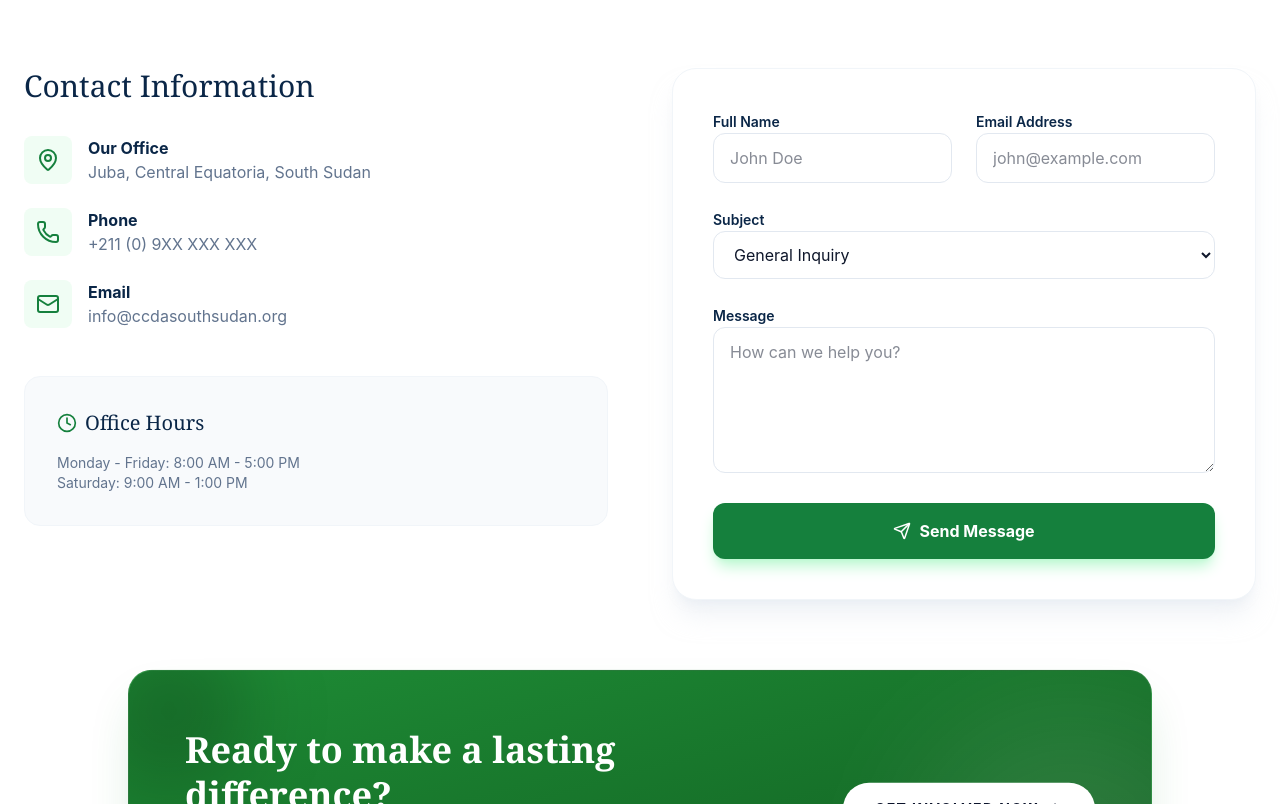
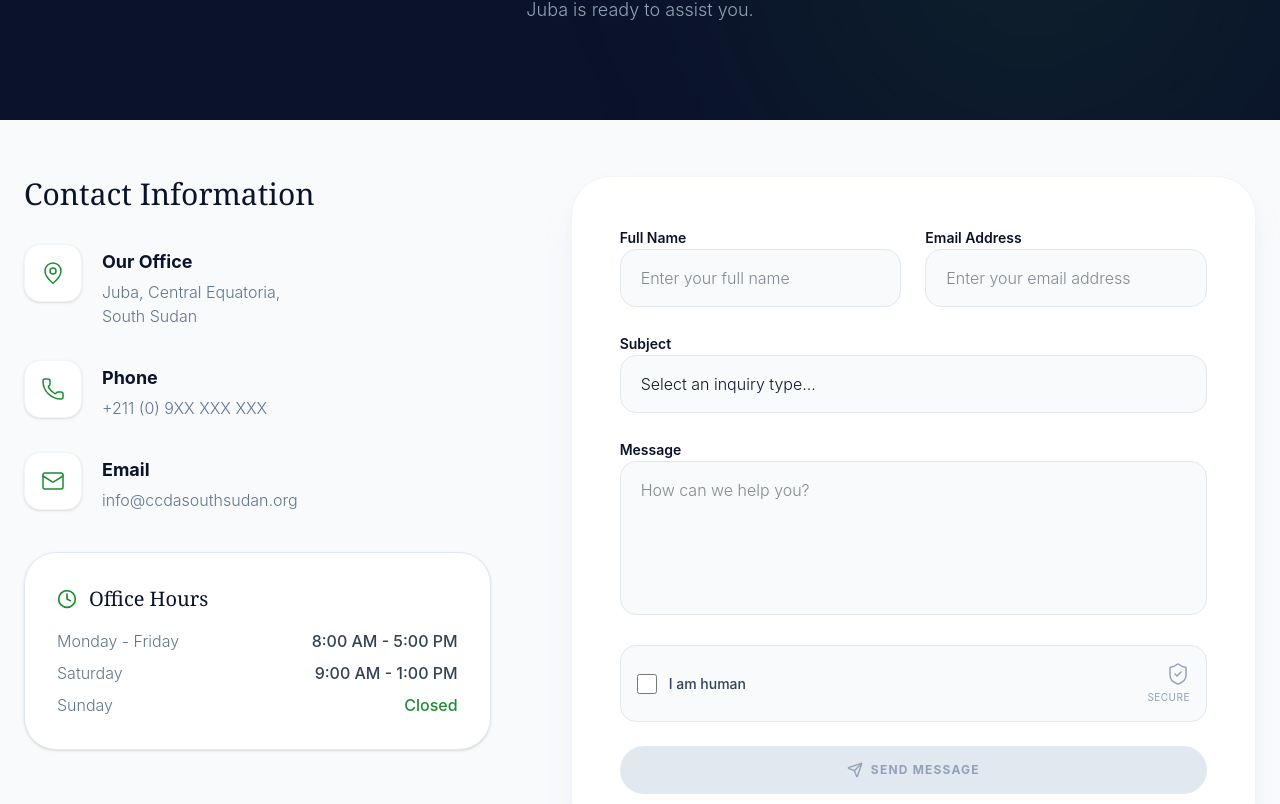
Before and after one commit to Hon-Tap/ccda-website, a Next.js app: page /contact in a window 1280 px wide. Shown: the part 316-1120 px from the top of the page. Built offline with nearby package versions, Linux system fonts and the light colour scheme.

Commit message:
Updating contact file

```diff
--- a/src/app/contact/page.tsx
+++ b/src/app/contact/page.tsx
@@ -1,120 +1,195 @@
 "use client";
 
-import React from "react";
+import React, { useState } from "react";
 import { motion } from "framer-motion";
-import { Mail, Phone, MapPin, Send, Clock } from "lucide-react";
+import { Mail, Phone, MapPin, Send, Clock, ShieldCheck } from "lucide-react";
+
+/* =========================================================
+   ANIMATION VARIANTS
+========================================================= */
+const fadeUp = {
+  hidden: { opacity: 0, y: 30 },
+  visible: { opacity: 1, y: 0, transition: { duration: 0.6, ease: "easeOut" } }
+};
+
+const staggerContainer = {
+  hidden: { opacity: 0 },
+  visible: {
+    opacity: 1,
+    transition: { staggerChildren: 0.1, delayChildren: 0.1 }
+  }
+};
 
 export default function ContactPage() {
+  const [isHuman, setIsHuman] = useState(false);
+
   return (
-    <main className="min-h-screen bg-white">
-      {/* Header Section */}
-      <section className="pt-32 pb-16 bg-[#0a2647] text-white px-6">
-        <div className="max-w-7xl mx-auto">
-          <motion.h1
-            initial={{ opacity: 0, y: 20 }}
-            animate={{ opacity: 1, y: 0 }}
-            className="text-4xl md:text-5xl font-serif mb-4"
-          >
+    <main className="min-h-screen bg-slate-50 font-sans">
+      {/* --- HEADER SECTION --- */}
+      <section className="pt-40 pb-24 bg-[#0b132b] text-white px-6 relative overflow-hidden">
+        {/* Subtle background glow */}
+        <div className="absolute top-0 right-0 w-[500px] h-[500px] bg-[#1e8b35]/10 rounded-full blur-[120px] pointer-events-none" />
+
+        <div className="max-w-7xl mx-auto relative z-10 text-center">
+          <motion.div initial="hidden" animate="visible" variants={staggerContainer} className="space-y-6">
+            <motion.h4 variants={fadeUp} className="text-[#1e8b35] font-bold uppercase tracking-[0.2em] text-xs">
+              Reach Out
+            </motion.h4>
+            <motion.h1 variants={fadeUp} className="text-5xl md:text-6xl font-serif tracking-tight">
               Get in Touch
             </motion.h1>
-          <p className="text-blue-100 max-w-2xl font-light">
-            Have questions about our programs or want to partner with us? Our team in Juba is ready to hear from you.
-          </p>
+            <motion.p variants={fadeUp} className="text-slate-400 max-w-2xl mx-auto font-light text-lg">
+              Have questions about our programs or want to partner with us? Our team in Juba is ready to assist you.
+            </motion.p>
+          </motion.div>
         </div>
       </section>
 
-      <section className="py-20 px-6">
-        <div className="max-w-7xl mx-auto grid lg:grid-cols-2 gap-16">
+      {/* --- CONTACT CONTENT --- */}
+      <section className="py-24 px-6 -mt-10 relative z-20">
+        <div className="max-w-7xl mx-auto grid lg:grid-cols-12 gap-12 lg:gap-20">
 
-          {/* Contact Information */}
+          {/* Left: Contact Information */}
           <motion.div
-            initial={{ opacity: 0, x: -20 }}
-            animate={{ opacity: 1, x: 0 }}
-            className="space-y-12"
+            initial="hidden" whileInView="visible" variants={staggerContainer} viewport={{ once: true }}
+            className="lg:col-span-5 space-y-10"
           >
             <div>
-              <h2 className="text-3xl font-serif text-[#0a2647] mb-8">Contact Information</h2>
-              <div className="space-y-6">
-                <div className="flex items-start gap-4">
-                  <div className="p-3 bg-green-50 text-primary-green rounded-lg">
-                    <MapPin size={24} />
+              <h2 className="text-3xl font-serif text-[#0b132b] mb-8">Contact Information</h2>
+              <div className="space-y-8">
+                {/* Office */}
+                <motion.div variants={fadeUp} className="flex items-start gap-5 group">
+                  <div className="p-4 bg-white shadow-sm border border-slate-100 rounded-2xl text-[#1e8b35] group-hover:bg-[#1e8b35] group-hover:text-white transition-colors duration-300">
+                    <MapPin size={24} strokeWidth={1.5} />
                   </div>
-                  <div>
-                    <h4 className="font-bold text-[#0a2647]">Our Office</h4>
-                    <p className="text-slate-500">Juba, Central Equatoria, South Sudan</p>
+                  <div className="pt-1">
+                    <h4 className="font-bold text-[#0b132b] text-lg">Our Office</h4>
+                    <p className="text-slate-500 font-light mt-1">Juba, Central Equatoria,<br/>South Sudan</p>
+                  </div>
+                </motion.div>
+
+                {/* Phone */}
+                <motion.div variants={fadeUp} className="flex items-start gap-5 group">
+                  <div className="p-4 bg-white shadow-sm border border-slate-100 rounded-2xl text-[#1e8b35] group-hover:bg-[#1e8b35] group-hover:text-white transition-colors duration-300">
+                    <Phone size={24} strokeWidth={1.5} />
+                  </div>
+                  <div className="pt-1">
+                    <h4 className="font-bold text-[#0b132b] text-lg">Phone</h4>
+                    <p className="text-slate-500 font-light mt-1">+211 (0) 9XX XXX XXX</p>
+                  </div>
+                </motion.div>
+
+                {/* Email */}
+                <motion.div variants={fadeUp} className="flex items-start gap-5 group">
+                  <div className="p-4 bg-white shadow-sm border border-slate-100 rounded-2xl text-[#1e8b35] group-hover:bg-[#1e8b35] group-hover:text-white transition-colors duration-300">
+                    <Mail size={24} strokeWidth={1.5} />
+                  </div>
+                  <div className="pt-1">
+                    <h4 className="font-bold text-[#0b132b] text-lg">Email</h4>
+                    <p className="text-slate-500 font-light mt-1">info@ccdasouthsudan.org</p>
+                  </div>
+                </motion.div>
               </div>
             </div>
 
-                <div className="flex items-start gap-4">
-                  <div className="p-3 bg-green-50 text-primary-green rounded-lg">
-                    <Phone size={24} />
-                  </div>
-                  <div>
-                    <h4 className="font-bold text-[#0a2647]">Phone</h4>
-                    <p className="text-slate-500">+211 (0) 9XX XXX XXX</p>
-                  </div>
-                </div>
-
-                <div className="flex items-start gap-4">
-                  <div className="p-3 bg-green-50 text-primary-green rounded-lg">
-                    <Mail size={24} />
-                  </div>
-                  <div>
-                    <h4 className="font-bold text-[#0a2647]">Email</h4>
-                    <p className="text-slate-500">info@ccdasouthsudan.org</p>
-                  </div>
-                </div>
-              </div>
-            </div>
-
-            <div className="p-8 bg-slate-50 rounded-2xl border border-slate-100">
-              <h3 className="text-xl font-serif text-[#0a2647] mb-4 flex items-center gap-2">
-                <Clock size={20} className="text-primary-green" />
+            {/* Office Hours Card */}
+            <motion.div variants={fadeUp} className="p-8 bg-white rounded-[2rem] border border-slate-200 shadow-sm">
+              <h3 className="text-xl font-serif text-[#0b132b] mb-4 flex items-center gap-3">
+                <Clock size={20} className="text-[#1e8b35]" />
                 Office Hours
               </h3>
-              <p className="text-slate-500 text-sm">Monday - Friday: 8:00 AM - 5:00 PM</p>
-              <p className="text-slate-500 text-sm">Saturday: 9:00 AM - 1:00 PM</p>
-            </div>
+              <ul className="space-y-2 text-slate-500 font-light">
+                <li className="flex justify-between"><span>Monday - Friday</span> <span className="font-medium text-slate-700">8:00 AM - 5:00 PM</span></li>
+                <li className="flex justify-between"><span>Saturday</span> <span className="font-medium text-slate-700">9:00 AM - 1:00 PM</span></li>
+                <li className="flex justify-between"><span>Sunday</span> <span className="font-medium text-[#1e8b35]">Closed</span></li>
+              </ul>
+            </motion.div>
           </motion.div>
 
-          {/* Contact Form */}
+          {/* Right: Contact Form */}
           <motion.div
-            initial={{ opacity: 0, x: 20 }}
-            animate={{ opacity: 1, x: 0 }}
-            className="bg-white p-8 md:p-10 rounded-3xl shadow-xl shadow-slate-200/50 border border-slate-100"
+            initial={{ opacity: 0, y: 30 }}
+            whileInView={{ opacity: 1, y: 0 }}
+            viewport={{ once: true }}
+            transition={{ duration: 0.8 }}
+            className="lg:col-span-7"
           >
-            <form className="space-y-6">
+            <div className="bg-white p-8 md:p-12 rounded-[2.5rem] shadow-xl shadow-slate-200/50 border border-slate-100">
+              <form className="space-y-6" onSubmit={(e) => e.preventDefault()}>
+
                 <div className="grid md:grid-cols-2 gap-6">
                   <div className="space-y-2">
-                  <label className="text-sm font-semibold text-[#0a2647]">Full Name</label>
-                  <input type="text" className="w-full px-4 py-3 rounded-xl border border-slate-200 focus:border-primary-green focus:ring-2 focus:ring-green-100 outline-none transition-all" placeholder="John Doe" />
+                    <label className="text-sm font-semibold text-[#0b132b]">Full Name</label>
+                    <input
+                      type="text"
+                      className="w-full px-5 py-4 bg-slate-50 rounded-2xl border border-slate-200 focus:bg-white focus:border-[#1e8b35] focus:ring-4 focus:ring-[#1e8b35]/10 outline-none transition-all font-light"
+                      placeholder="Enter your full name"
+                    />
                   </div>
                   <div className="space-y-2">
-                  <label className="text-sm font-semibold text-[#0a2647]">Email Address</label>
-                  <input type="email" className="w-full px-4 py-3 rounded-xl border border-slate-200 focus:border-primary-green focus:ring-2 focus:ring-green-100 outline-none transition-all" placeholder="john@example.com" />
+                    <label className="text-sm font-semibold text-[#0b132b]">Email Address</label>
+                    <input
+                      type="email"
+                      className="w-full px-5 py-4 bg-slate-50 rounded-2xl border border-slate-200 focus:bg-white focus:border-[#1e8b35] focus:ring-4 focus:ring-[#1e8b35]/10 outline-none transition-all font-light"
+                      placeholder="Enter your email address"
+                    />
                   </div>
                 </div>
 
                 <div className="space-y-2">
-                <label className="text-sm font-semibold text-[#0a2647]">Subject</label>
-                <select className="w-full px-4 py-3 rounded-xl border border-slate-200 outline-none">
-                  <option>General Inquiry</option>
-                  <option>Partnership Proposal</option>
-                  <option>Donation Question</option>
-                  <option>Program Information</option>
+                  <label className="text-sm font-semibold text-[#0b132b]">Subject</label>
+                  <select className="w-full px-5 py-4 bg-slate-50 rounded-2xl border border-slate-200 focus:bg-white focus:border-[#1e8b35] focus:ring-4 focus:ring-[#1e8b35]/10 outline-none transition-all font-light appearance-none">
+                    <option value="" disabled selected>Select an inquiry type...</option>
+                    <option value="general">General Inquiry</option>
+                    <option value="partnership">Partnership Proposal</option>
+                    <option value="donation">Donation Question</option>
+                    <option value="program">Program Information</option>
                   </select>
                 </div>
 
                 <div className="space-y-2">
-                <label className="text-sm font-semibold text-[#0a2647]">Message</label>
-                <textarea rows={5} className="w-full px-4 py-3 rounded-xl border border-slate-200 focus:border-primary-green focus:ring-2 focus:ring-green-100 outline-none transition-all" placeholder="How can we help you?"></textarea>
+                  <label className="text-sm font-semibold text-[#0b132b]">Message</label>
+                  <textarea
+                    rows={5}
+                    className="w-full px-5 py-4 bg-slate-50 rounded-2xl border border-slate-200 focus:bg-white focus:border-[#1e8b35] focus:ring-4 focus:ring-[#1e8b35]/10 outline-none transition-all font-light resize-none"
+                    placeholder="How can we help you?"
+                  ></textarea>
                 </div>
 
-              <button className="w-full bg-primary-green hover:bg-green-700 text-white font-bold py-4 rounded-xl flex items-center justify-center gap-2 transition-all transform active:scale-95 shadow-lg shadow-green-200">
-                <Send size={18} />
+                {/* Modern CAPTCHA Mock */}
+                <div className="flex items-center justify-between p-4 bg-slate-50 border border-slate-200 rounded-2xl">
+                  <div className="flex items-center gap-3">
+                    <input
+                      type="checkbox"
+                      id="captcha"
+                      checked={isHuman}
+                      onChange={() => setIsHuman(!isHuman)}
+                      className="w-5 h-5 accent-[#1e8b35] rounded cursor-pointer"
+                    />
+                    <label htmlFor="captcha" className="text-sm font-medium text-slate-700 cursor-pointer select-none">
+                      I am human
+                    </label>
+                  </div>
+                  <div className="flex flex-col items-end">
+                    <ShieldCheck className={isHuman ? "text-[#1e8b35]" : "text-slate-400"} size={24} strokeWidth={1.5} />
+                    <span className="text-[10px] text-slate-400 mt-1 uppercase tracking-wider">Secure</span>
+                  </div>
+                </div>
+
+                <button
+                  type="submit"
+                  disabled={!isHuman}
+                  className={`w-full font-bold py-4 rounded-full flex items-center justify-center gap-2 transition-all transform tracking-widest uppercase text-xs shadow-lg ${
+                    isHuman
+                      ? "bg-[#0b132b] hover:bg-[#1e8b35] text-white hover:shadow-xl hover:-translate-y-0.5 active:scale-95"
+                      : "bg-slate-200 text-slate-400 cursor-not-allowed shadow-none"
+                  }`}
+                >
+                  <Send size={16} />
                   Send Message
                 </button>
               </form>
+            </div>
           </motion.div>
 
         </div>
```
Lines whose indentation alone changed are shown as unchanged.
